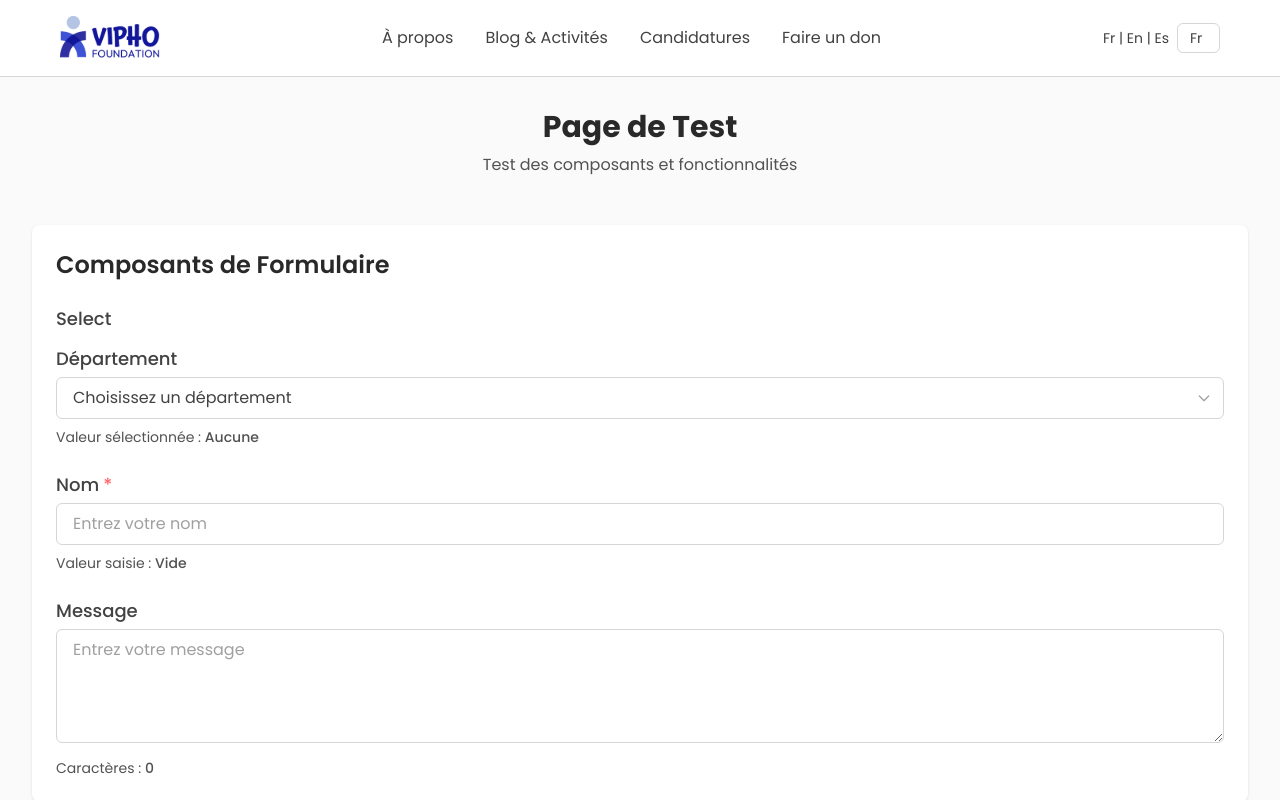
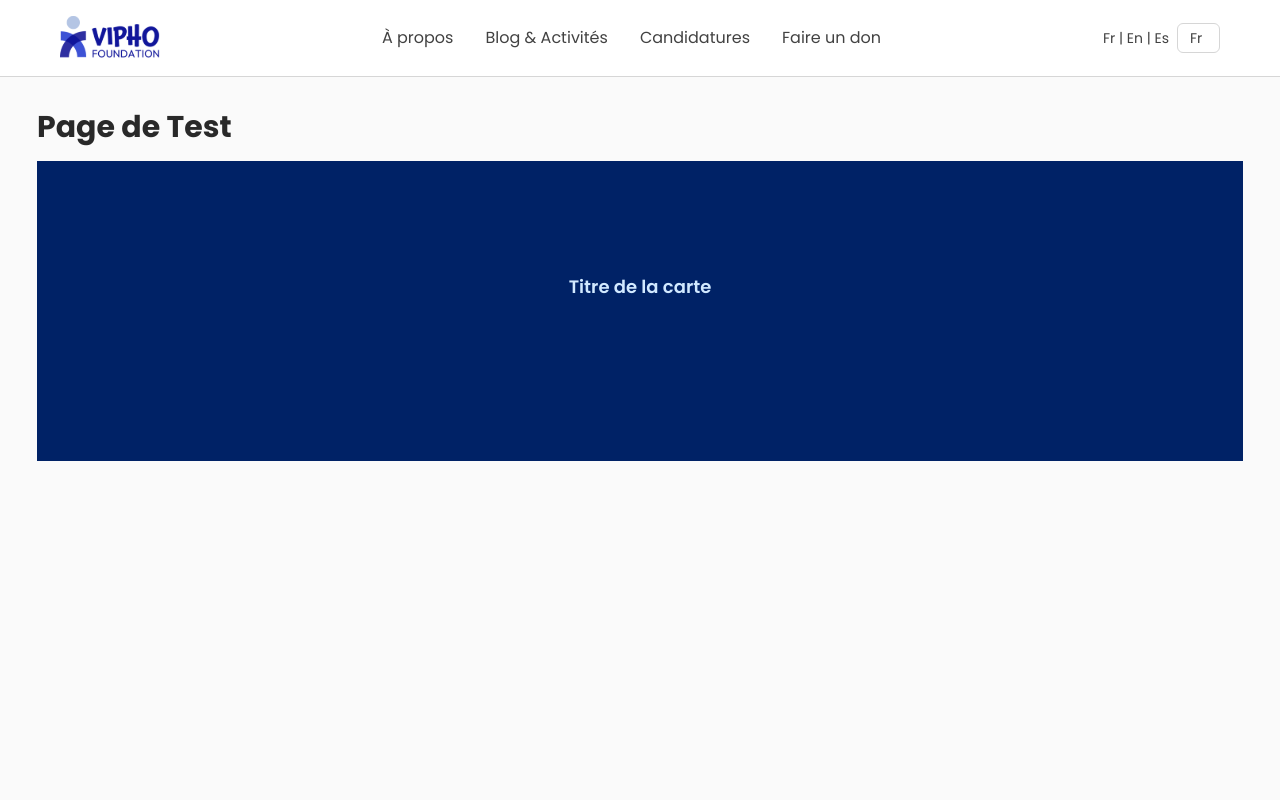
Before and after one commit to Salimkaneki/viphofoundation.com, a Next.js app: page /test in a window 1280 px wide. Shown: the top 800 px of the page. Built offline with nearby package versions, Linux system fonts and the light colour scheme.

Commit message:
feat:...

```diff
--- a/app/page.tsx
+++ b/app/page.tsx
@@ -151,32 +151,17 @@ export default function Home() {
         <div className="flex-[0.95] h-87.5 bg-primary-300"></div>
       </section>
 
-      {/* -------- VISION -------- */}
-      <section className="flex flex-row px-15 py-10 gap-4">
-        <div className="flex-[0.95] h-87.5 bg-primary-300"></div>
+      {/* -------- VIDEO -------- */}
+      <section className="flex flex-col px-15 py-10 gap-15">
 
-        <div className="flex-[0.95]">
-          <div className="flex flex-col gap-2">
-            <div className="flex flex-row items-center">
-              <h1 className={titleClass}>Notre vision</h1>
-              <div className="w-25 h-px bg-gray-400 ml-4"></div>
-            </div>
+        <div className="flex flex-row items-center">
+          <h1 className={titleClass}>Vipho Foundation en vidéo</h1>
+          <div className="w-25 h-px bg-gray-400 ml-4"></div>
+        </div>
 
-            <h1 className="font-sans text-3xl font-bold">
-              Lorem Ipsum dolor sit amet
-            </h1>
 
-            <ul className="font-sans text-base text-gray-700 mt-4 space-y-2">
-              {visionItems.map((item, index) => (
-                <li key={index} className="flex items-center">
-                  <div className="bg-primary-100 rounded-full p-2 mr-3">
-                    <TickIcon />
-                  </div>
-                  <span>{item}</span>
-                </li>
-              ))}
-            </ul>
-          </div>
+        <div className="flex align-center justify-center">
+          <div className="bg-primary-700 w-220 h-120 "></div>
         </div>
       </section>
 
--- a/app/test/page.tsx
+++ b/app/test/page.tsx
@@ -1,82 +1,11 @@
-"use client";
-
-import Select from "@/components/ui/select";
-import Input from "@/components/ui/input";
-import Textarea from "@/components/ui/textarea";
-import { useState } from "react";
+import ExpandableCard from "@/components/cards/expandable-card";
 
 export default function TestPage() {
-  const [selectedValue, setSelectedValue] = useState("");
-  const [inputValue, setInputValue] = useState("");
-  const [textareaValue, setTextareaValue] = useState("");
-
-  const departmentOptions = [
-    "Tous les départements",
-    "Ain (01)",
-    "Aisne (02)",
-    "Allier (03)",
-    "Alpes-de-Haute-Provence (04)",
-    "Hautes-Alpes (05)",
-    "Alpes-Maritimes (06)"
-  ];
-
   return (
-    <div className="min-h-screen bg-gray-50 p-8">
-      <div className="max-w-7xl mx-auto space-y-12">
-        {/* Header */}
-        <div className="text-center">
-          <h1 className="text-3xl font-bold text-gray-800 mb-2">Page de Test</h1>
-          <p className="text-gray-600">Test des composants et fonctionnalités</p>
-        </div>
-
-        {/* Form Components */}
-        <section className="bg-white p-6 rounded-lg shadow-sm">
-          <h2 className="text-2xl font-semibold text-gray-800 mb-6">Composants de Formulaire</h2>
-
-          <div className="space-y-6">
-            <div>
-              <h3 className="text-lg font-medium text-gray-700 mb-3">Select</h3>
-              <Select
-                label="Département"
-                options={departmentOptions}
-                value={selectedValue}
-                onChange={setSelectedValue}
-                placeholder="Choisissez un département"
-              />
-              <p className="mt-2 text-sm text-gray-600">
-                Valeur sélectionnée : <span className="font-medium">{selectedValue || "Aucune"}</span>
-              </p>
-            </div>
-
-            <div>
-              <Input
-                label="Nom"
-                placeholder="Entrez votre nom"
-                value={inputValue}
-                onChange={(e) => setInputValue(e.target.value)}
-                required
-              />
-              <p className="mt-2 text-sm text-gray-600">
-                Valeur saisie : <span className="font-medium">{inputValue || "Vide"}</span>
-              </p>
-            </div>
-
-            <div>
-              <Textarea
-                label="Message"
-                placeholder="Entrez votre message"
-                value={textareaValue}
-                onChange={(e) => setTextareaValue(e.target.value)}
-                rows={4}
-              />
-              <p className="mt-2 text-sm text-gray-600">
-                Caractères : <span className="font-medium">{textareaValue.length}</span>
-              </p>
-            </div>
-          </div>
-        </section>
-
-        {/* Tests à ajouter */}
+    <div className="min-h-screen bg-gray-50 p-8 flex flex-col align-center">
+      <div className="max-w-7xl mx-auto flex flex-col justify-center">
+        <h1 className="text-3xl font-bold text-gray-800 mb-4">Page de Test</h1>
+        <ExpandableCard />
       </div>
     </div>
   );
--- a/components/cards/blog-card.tsx
+++ b/components/cards/blog-card.tsx
@@ -12,8 +12,8 @@ export default function BlogCard({
   href
 }: BlogCardProps) {
   const content = (
-    <div className="shrink-0 w-80 group cursor-pointer">
-      <div className={`w-full h-48 ${cardColor}`}></div>
+    <div className="shrink-0 w-125 group cursor-pointer">
+      <div className={`w-full h-75 ${cardColor}`}></div>
       <h2 className="font-sans text-xl font-medium text-gray-600 mt-4 underline group-hover:text-primary-400 group-hover:no-underline">
         {title}
       </h2>
--- /dev/null
+++ b/components/cards/expandable-card.tsx
@@ -0,0 +1,44 @@
+export default function ExpandableCard() {
+  return (
+    <div className="relative w-full flex justify-center">
+      {/* Conteneur fixe (évite le reflow) */}
+      <div
+        className="
+          bg-primary-dark
+          w-301.5 h-75
+          overflow-hidden
+          flex flex-col
+          justify-center
+          p-2
+          transition-transform duration-300 ease-out
+          group
+          hover:scale-105
+        "
+      >
+        {/* Titre */}
+        <h3 className="text-primary-100 text-lg font-semibold text-center">
+          Titre de la carte
+        </h3>
+
+        {/* Contenu masqué */}
+        <div
+          className="
+            origin-top
+            transform scale-y-0
+            opacity-0
+            group-hover:scale-y-100
+            group-hover:opacity-100
+            transition-all duration-300 ease-out
+            mt-2
+          "
+        >
+          <p className="text-primary-100 text-sm text-center">
+            Lorem ipsum dolor sit amet, consectetur adipiscing elit.
+            Sed do eiusmod tempor incididunt ut labore et dolore magna aliqua.
+            Ut enim ad minim veniam, quis nostrud exercitation ullamco laboris nisi ut aliquip ex ea commodo consequat.
+          </p>
+        </div>
+      </div>
+    </div>
+  );
+}
--- a/components/sections/scrollable-section.tsx
+++ b/components/sections/scrollable-section.tsx
@@ -86,7 +86,7 @@ export default function ScrollableSection({
       {/* --- SLIDER --- */}
       <div
         ref={scrollRef}
-        className={`flex flex-row gap-12 overflow-x-auto ${title ? 'mt-10' : 'mt-4'}`}
+        className={`flex flex-row gap-10 overflow-x-auto ${title ? 'mt-10' : 'mt-4'}`}
         style={{ scrollbarWidth: "none" }}
       >
         {children}
```
Also changed, not shown: app/postuler/page.tsx (renamed from app/(nav-pages)/postuler/page.tsx).
